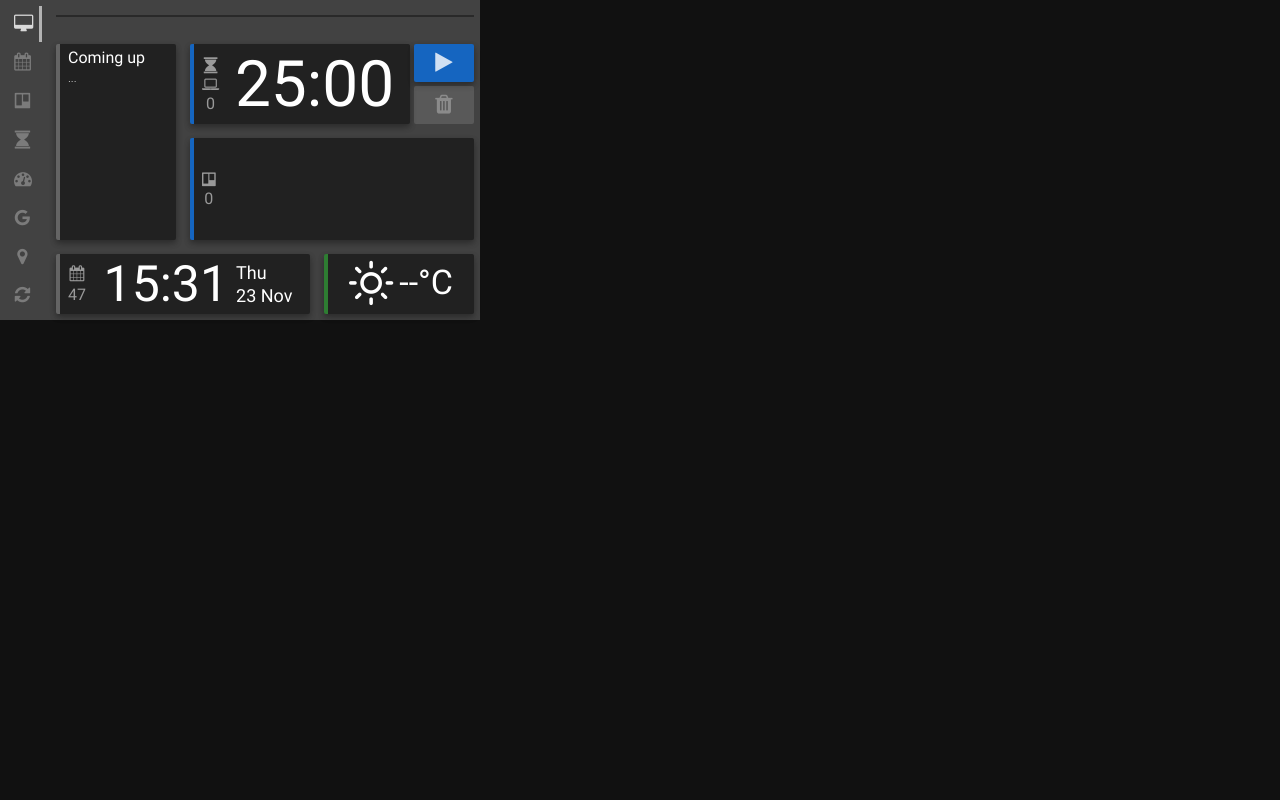
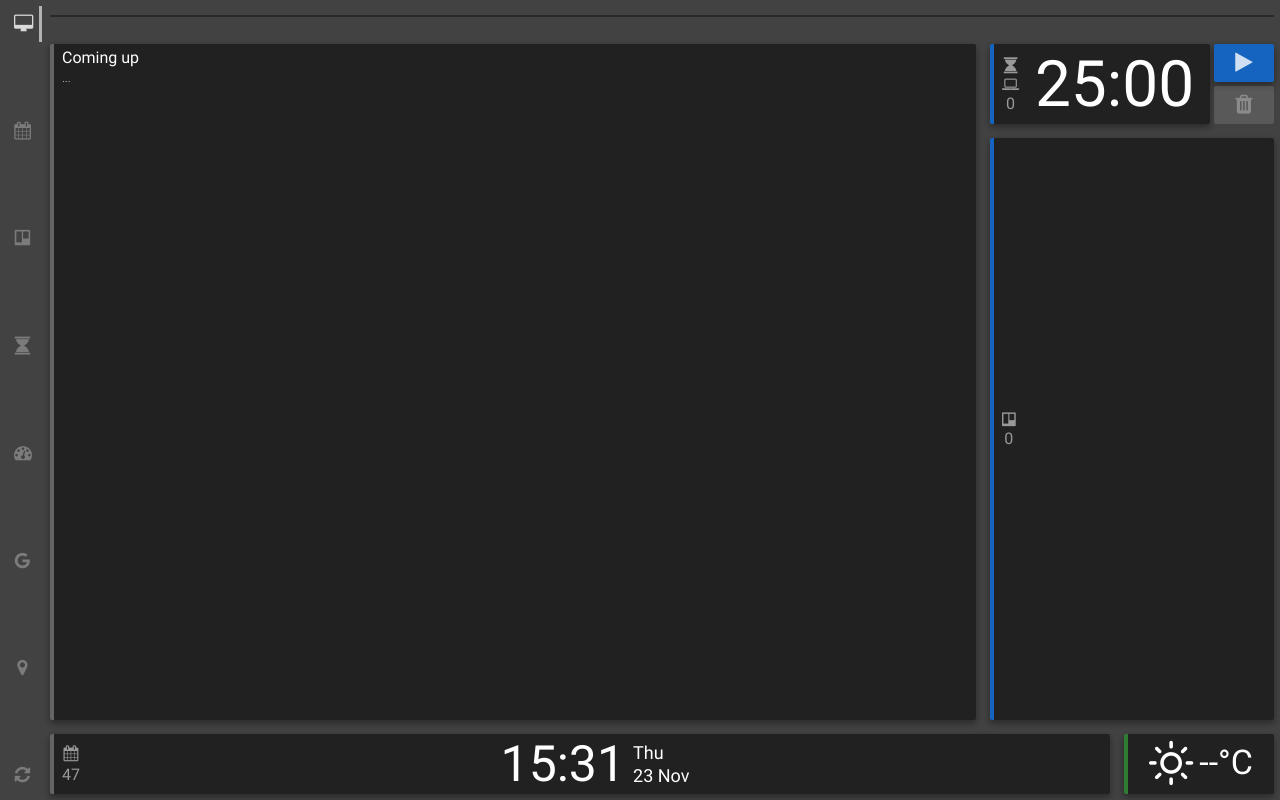
Before and after one commit to hosang/thewolf, a Flask app: page /static/dashboard.html in a window 1280 px wide. Run offline with Flask 2, Linux system fonts and the light colour scheme; data that the repository does not hold is empty; parts of the project's set-up code (start-up, migrations or seed data) failed here and were passed over; some libraries are stand-ins or nearby versions.

Commit message:
layout that adapts to viewport

```diff
--- a/thewolf/static/dashboard.html
+++ b/thewolf/static/dashboard.html
@@ -31,6 +31,7 @@
     <div class="bar"></div>
   </div>
 
+  <div id="body">
   <div id="container" class="fit-grid">
     <div id="navigation">
       <button data-page="dashboard" class="nav default">
@@ -180,6 +181,6 @@
     </div>
 
   </div>
-
+  </div>
 </body>
 </html>
--- a/thewolf/static/style/style.css
+++ b/thewolf/static/style/style.css
@@ -28,7 +28,7 @@ body {
     margin: 0;
     color: white;
     font-family: Roboto, sans-serif;
-    background-color: #111;
+    background-color: var(--bg-color);
 }
 
 div, ul, hr {
@@ -175,7 +175,6 @@ input[type='checkbox']:after {
 
 /* navigation */
 #navigation {
-    padding: 6px 0 6px 6px;
     display: flex;
     flex-direction: column;
     justify-content: space-between;
@@ -201,14 +200,17 @@ input[type='checkbox']:after {
     border-right: 3px solid rgba(255,255,255,0.6);
 }
 
+#body {
+    height: 100vh;
+    width: 100vw;
+    display: flex;
+    align-items: center;
+    justify-content: center;
+}
 #container {
-    width: 480px;
-    height: 320px;
-    background-color: var(--bg-color);
 }
 
 .page {
-    padding: 6px;
 }
 
 .panel {
@@ -216,7 +218,6 @@ input[type='checkbox']:after {
     background-color: #212121;
     padding: 4px 8px;
     box-shadow: 0 3px 6px rgba(0,0,0,0.16), 0 3px 6px rgba(0,0,0,0.23);
-/*    border-left: solid 5px #4daf4a; */
 }
 
 .flashing {
@@ -232,6 +233,8 @@ input[type='checkbox']:after {
 .page { grid-area: page; }
 #container {
     display: grid;
+    width: calc(100% - 12px);
+    height: calc(100% - 12px);
     grid-gap: 8px;
     grid-template-columns: min-content auto;
     grid-template-areas:
```
